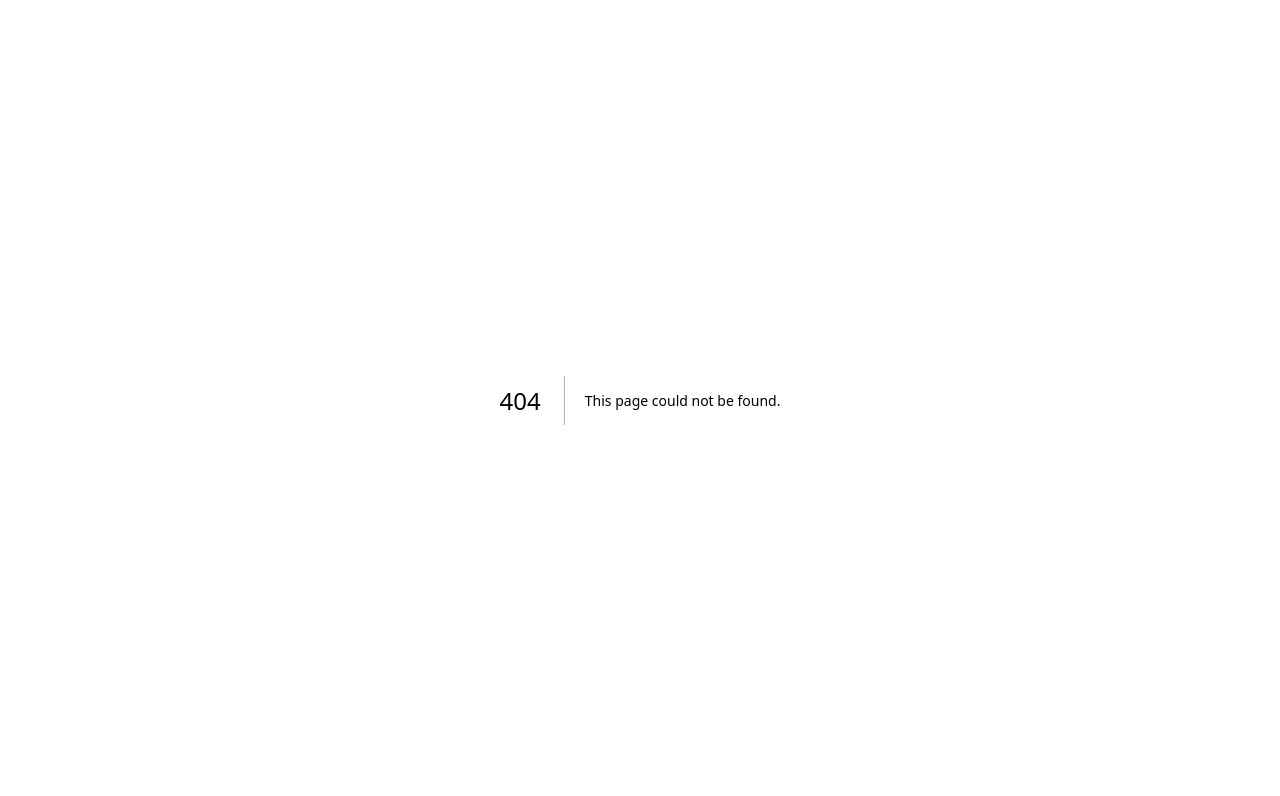
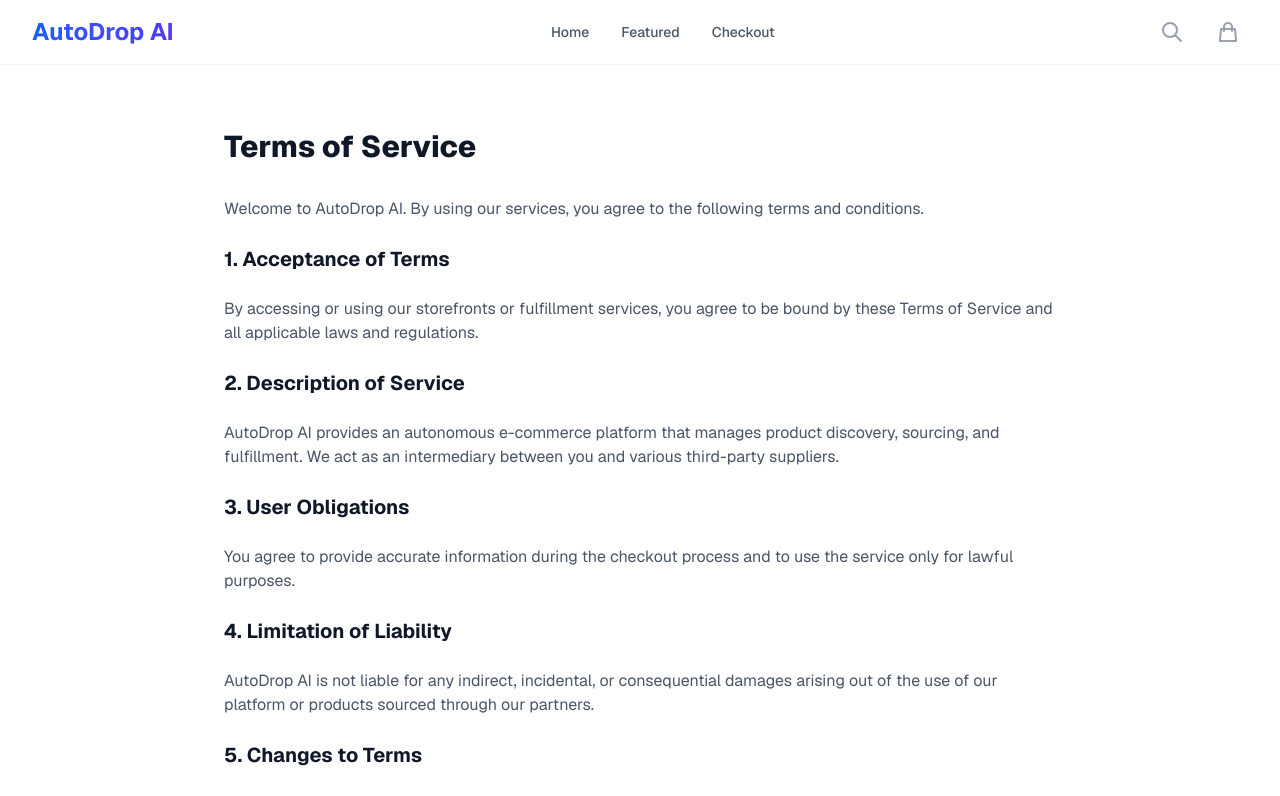
Before and after one commit to blessedandrew94-web/autodrop-ai-saas, a Next.js app: page /terms in a window 1280 px wide. Before the commit this address had no page. Shown: the top 796 px of the page. Built offline with nearby package versions, Linux system fonts and the light colour scheme.

Commit message:
Add Terms of Service and Privacy Policy pages

```diff
--- /dev/null
+++ b/src/app/privacy/page.tsx
@@ -0,0 +1,30 @@
+import React from 'react';
+import LandingPageShell from '@/components/LandingPageShell';
+
+export default function PrivacyPage() {
+  return (
+    <LandingPageShell>
+      <div className="max-w-4xl mx-auto px-4 py-16 sm:px-6 lg:px-8">
+        <h1 className="text-3xl font-extrabold text-gray-900 mb-8">Privacy Policy</h1>
+        <div className="prose prose-blue max-w-none text-gray-600 space-y-6">
+          <p>At AutoDrop AI, we value your privacy. This policy explains how we collect and use your data.</p>
+
+          <h2 className="text-xl font-bold text-gray-900">1. Information We Collect</h2>
+          <p>We collect information you provide during checkout, including your name, email address, and shipping address, to process and fulfill your orders.</p>
+
+          <h2 className="text-xl font-bold text-gray-900">2. How We Use Your Information</h2>
+          <p>Your information is used solely to facilitate fulfillment via our AI-sourced suppliers and to provide updates on your order status.</p>
+
+          <h2 className="text-xl font-bold text-gray-900">3. Data Sharing</h2>
+          <p>We share necessary shipping details with our fulfillment partners. We do not sell your personal data to third parties for marketing purposes.</p>
+
+          <h2 className="text-xl font-bold text-gray-900">4. Cookies</h2>
+          <p>We use cookies to enhance your browsing experience and remember your cart items.</p>
+
+          <h2 className="text-xl font-bold text-gray-900">5. Your Rights</h2>
+          <p>You have the right to request access to or deletion of your personal information at any time by contacting our support team.</p>
+        </div>
+      </div>
+    </LandingPageShell>
+  );
+}
--- /dev/null
+++ b/src/app/terms/page.tsx
@@ -0,0 +1,30 @@
+import React from 'react';
+import LandingPageShell from '@/components/LandingPageShell';
+
+export default function TermsPage() {
+  return (
+    <LandingPageShell>
+      <div className="max-w-4xl mx-auto px-4 py-16 sm:px-6 lg:px-8">
+        <h1 className="text-3xl font-extrabold text-gray-900 mb-8">Terms of Service</h1>
+        <div className="prose prose-blue max-w-none text-gray-600 space-y-6">
+          <p>Welcome to AutoDrop AI. By using our services, you agree to the following terms and conditions.</p>
+
+          <h2 className="text-xl font-bold text-gray-900">1. Acceptance of Terms</h2>
+          <p>By accessing or using our storefronts or fulfillment services, you agree to be bound by these Terms of Service and all applicable laws and regulations.</p>
+
+          <h2 className="text-xl font-bold text-gray-900">2. Description of Service</h2>
+          <p>AutoDrop AI provides an autonomous e-commerce platform that manages product discovery, sourcing, and fulfillment. We act as an intermediary between you and various third-party suppliers.</p>
+
+          <h2 className="text-xl font-bold text-gray-900">3. User Obligations</h2>
+          <p>You agree to provide accurate information during the checkout process and to use the service only for lawful purposes.</p>
+
+          <h2 className="text-xl font-bold text-gray-900">4. Limitation of Liability</h2>
+          <p>AutoDrop AI is not liable for any indirect, incidental, or consequential damages arising out of the use of our platform or products sourced through our partners.</p>
+
+          <h2 className="text-xl font-bold text-gray-900">5. Changes to Terms</h2>
+          <p>We reserve the right to modify these terms at any time. Your continued use of the service constitutes acceptance of the new terms.</p>
+        </div>
+      </div>
+    </LandingPageShell>
+  );
+}
```
